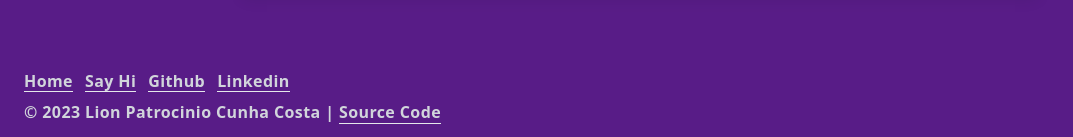
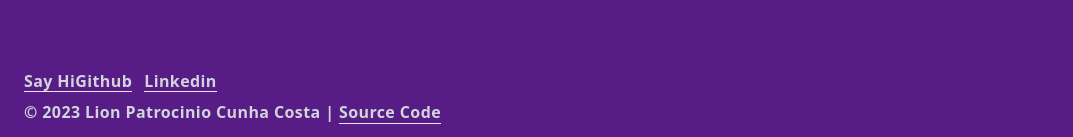
Before and after one commit to liondexx/lion-dex-portfolio, a Next.js app: page / in a window 1280 px wide. Shown: the part 1921-2058 px from the top of the page, without its empty margins (0-1073 px from the left). Built offline with nearby package versions, Linux system fonts and the light colour scheme.

Commit message:
fixed links

```diff
--- a/components/AppCard.tsx
+++ b/components/AppCard.tsx
@@ -3,7 +3,7 @@ import expempleApps from "../public/device-mobile.png";
 
 export default function AppCard() {
   return (
-    <div className="flex flex-col items-center shadow-lg ">
+    <div className="flex flex-col items-center">
       <Image
         className="inline-block w-5/5"
         src={expempleApps}
--- a/components/Footer.tsx
+++ b/components/Footer.tsx
@@ -7,18 +7,20 @@ export default function Footer() {
       flex-col font-bold tracking-wide p-6 xl:px-64 xl:py-14 xl:text-xl"
     >
       <ul className="flex flex-wrap  leading-5">
-        <li className="border-b mr-3 mb-2">
-          <Link href="/">Home</Link>{" "}
-        </li>
-        <li className="border-b mr-3 mb-2">
+        <li className="border-b mb-2">
           <Link href="mailto:lionlpcc@gmail.com">Say Hi</Link>
         </li>
         <li className="border-b mr-3 mb-2">
-          <Link href="https://github.com/liondexx">Github</Link>
+          <Link target="_blank" href="https://github.com/liondexx">
+            Github
+          </Link>
         </li>
 
         <li className="border-b mr-3 mb-2">
-          <Link href="https://www.linkedin.com/in/lion-patrocino-96b808229/">
+          <Link
+            target="_blank"
+            href="https://www.linkedin.com/in/lion-patrocino-96b808229/"
+          >
             Linkedin
           </Link>
         </li>
@@ -26,6 +28,7 @@ export default function Footer() {
       <p>
         © 2023 Lion Patrocinio Cunha Costa |{" "}
         <Link
+          target="_blank"
           className="border-b"
           href="https://github.com/liondexx/lion-dex-portfolio"
         >
--- a/components/NavBar.tsx
+++ b/components/NavBar.tsx
@@ -22,6 +22,7 @@ export default function NavBar() {
         />
       </Link>
       <Link
+        target="_blank"
         href="https://www.linkedin.com/in/lion-patrocino-96b808229/"
         className="flex items-center xl:ml-24"
       >
@@ -32,6 +33,7 @@ export default function NavBar() {
         />
       </Link>
       <Link
+        target="_blank"
         href="https://docs.google.com/document/d/1ZOdIUhwBNUM5f378i0-V3_O6JeL6DhNI6elGRM_Iofw/edit#heading=h.7vtcyzeczjot"
         className="flex items-center xl:ml-24"
       >
```
